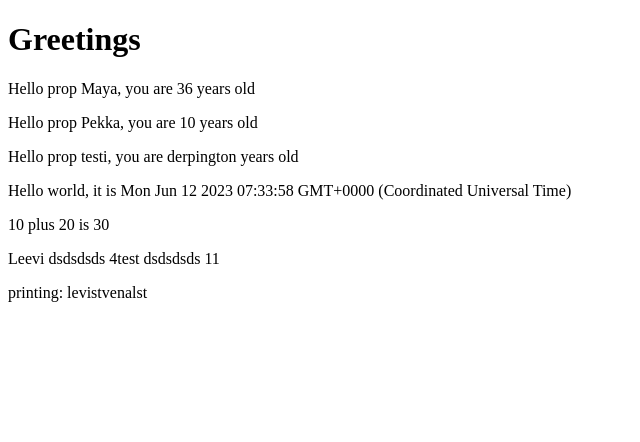
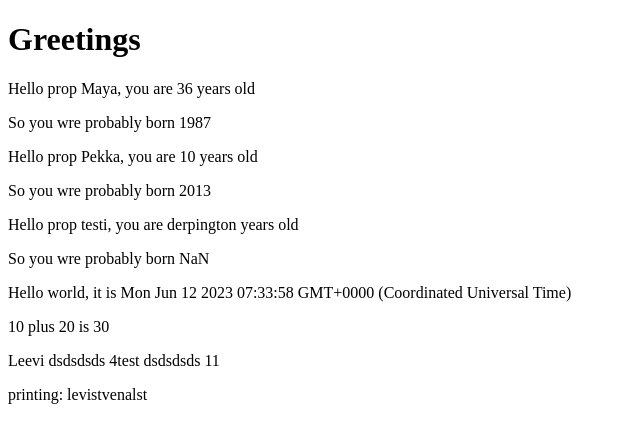
Before and after one commit to Metarails/Full_Stack_open, a React (Create React App) app in the folder Osa1/part1/: page / in a window 1280 px wide. Shown: the top 442 px of the page, without its empty margins (0-640 px from the left). Built offline with nearby package versions, Linux system fonts and the light colour scheme.

Commit message:
more practise 1.part3_start

```diff
--- a/Osa1/part1/src/App.js
+++ b/Osa1/part1/src/App.js
@@ -1,8 +1,17 @@
 const Hello = (props) => {
   console.log(props)
+
+  const bornYear = () => {
+    const yearNow = new Date().getFullYear()
+    return yearNow - props.age
+  }
+
   return (
     <div>
       <p>Hello prop {props.name}, you are {props.age} years old</p>
+      <p>
+        So you wre probably born {bornYear()}
+      </p>
     </div>
   )
 }
```
